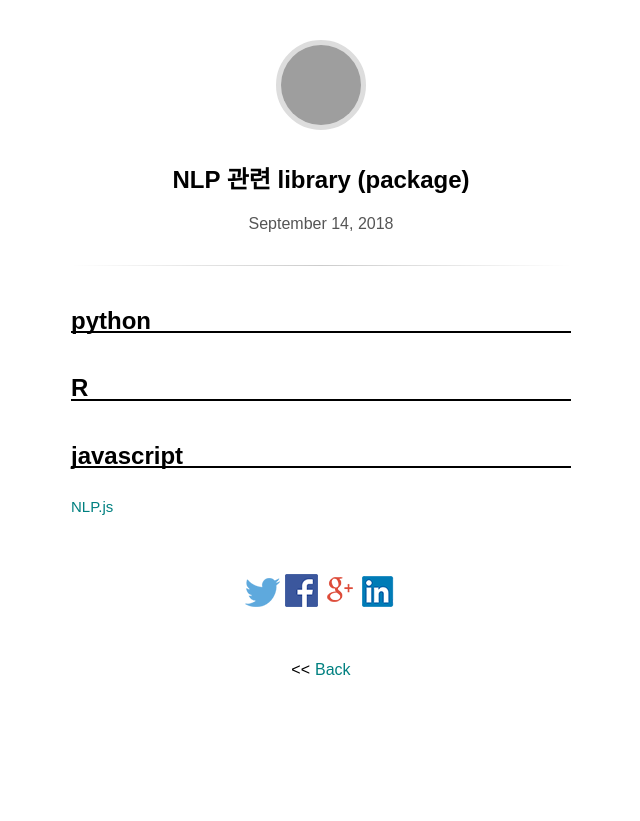
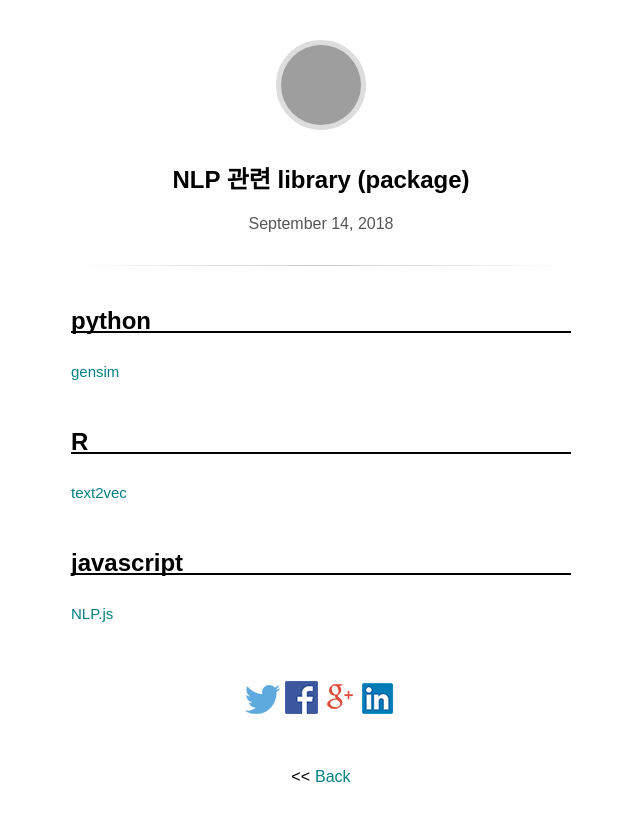
Before and after one commit to pinedance/blog, a Jekyll site: the page built from _posts/NLPs/2018-09-14-Related-Packages.md, in a window 1280 px wide. Shown: the top 821 px of the page, without its empty margins (319-959 px from the left). Built offline with Jekyll 4.4.1, drawn with Linux system fonts in a browser that asks for light colours; some web fonts are replaced; comment, search, counter and statistics services are not loaded; grey boxes are pictures that could not be loaded.

Commit message:
update last one

```diff
--- a/_posts/NLPs/2018-09-14-Related-Packages.md
+++ b/_posts/NLPs/2018-09-14-Related-Packages.md
@@ -6,7 +6,12 @@ categories: NLP
 
 ## python
 
+[gensim](https://radimrehurek.com/gensim/)
+
+
 ## R
+
+[text2vec](http://text2vec.org/)
 
 ## javascript
 
```
